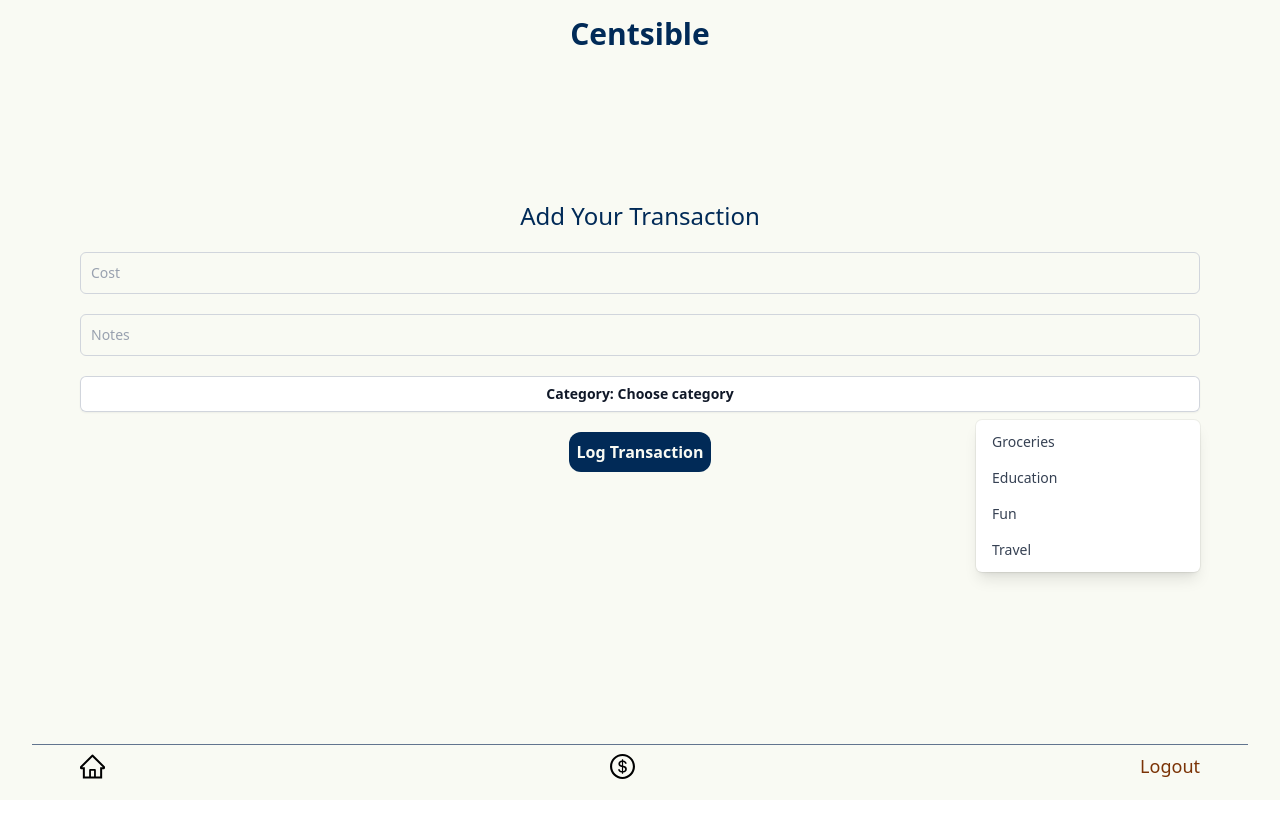
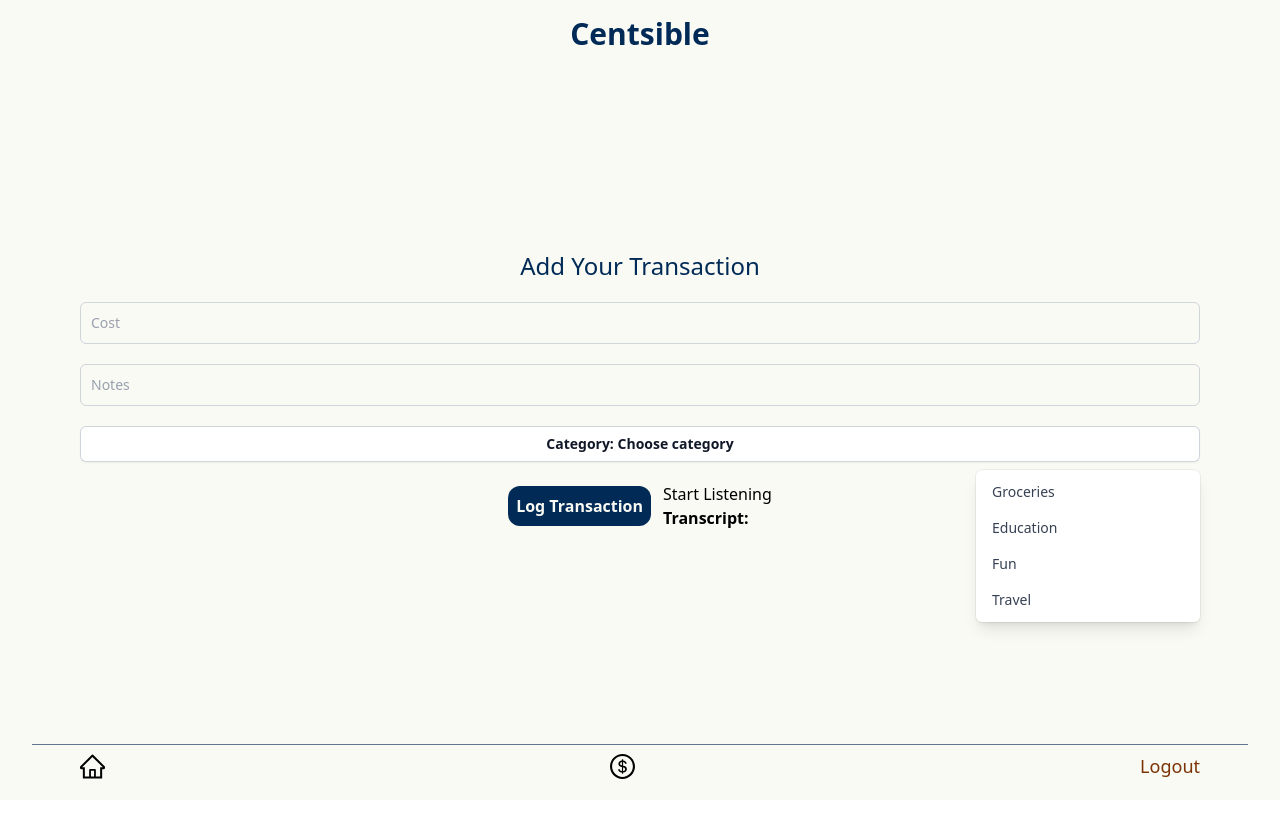
Before and after one commit to kiara-singh/Centsible, a React (Vite) app: page /dashboard in a window 1280 px wide. Shown: the top 818 px of the page. Built offline with nearby package versions, Linux system fonts and the light colour scheme.

Commit message:
audio input

```diff
--- a/src/App.jsx
+++ b/src/App.jsx
@@ -6,7 +6,7 @@ import Home from "./pages/home";
 import Filter from "./pages/filter";
 import { BrowserRouter as Router } from "react-router-dom";
 import { Routes, Route } from "react-router-dom";
-
+import SpeechToText from "./pages/voiceCommand";
 function App() {
   return (
     <Router>
@@ -18,6 +18,7 @@ function App() {
             <Route path="/dashboard" element={<Dashboard />} />
             <Route path="/home" element={<Home />} />
             <Route path="/filter/:category" element={<Filter />} />
+            <Route path="/voice" element={<SpeechToText />} />
           </Routes>
         </section>
       </div>
--- a/src/pages/dashboard.jsx
+++ b/src/pages/dashboard.jsx
@@ -1,16 +1,23 @@
-import React, { useState, useRef } from "react";
+import React, { useState, useRef, useEffect } from "react";
 import { doc, setDoc } from "firebase/firestore";
 import { auth, db } from "../firebase";
 import { Navbar } from "../components/navbar";
+import SpeechToText from "./voiceCommand";
 
 export default function Dashboard() {
   const [dropDown, setDropDown] = useState(false);
   const [error, setError] = useState("");
+  const [loading, setLoading] = useState(false);
+  const [audioStatus, setAudioStatus] = useState("");
 
   const categories = ["Groceries", "Education", "Fun", "Travel"];
   const notes = useRef("");
   const cost = useRef(0);
   const [category, setCategory] = useState("Choose category");
+
+  useEffect(() => {
+    setDropDown(false);
+  }, []);
 
   const handleSubmit = async (e) => {
     e.preventDefault();
@@ -31,14 +38,14 @@ export default function Dashboard() {
 
   return (
     <>
-      <div className="flex bg-[#f9faf3]">
+      <div className="flex flex-col bg-[#f9faf3] h-screen overflow-hidden">
         <div className="flex justify-center items-center mx-auto max-w-[80%] min-h-screen">
-          <h1 class="text-3xl font-bold font-Roboto absolute top-0 w-full py-4 bg-[#f9faf3] text-center text-[#012a57]">
+          <h1 className="text-3xl font-bold font-Roboto absolute top-0 w-full py-4 bg-[#f9faf3] text-center text-[#012a57]">
             Centsible
           </h1>
           <form
             onSubmit={handleSubmit}
-            className="absolute top-50 left-1/2 transform -translate-x-1/2 flex flex-col w-7/8 gap-5"
+            className="absolute top-1/2 left-1/2 transform -translate-x-1/2 -translate-y-1/2 flex flex-col w-7/8 gap-5"
           >
             <label className="font-medium text-center text-[#012a57] font-Roboto text-2xl">
               Add Your Transaction
@@ -46,14 +53,14 @@ export default function Dashboard() {
             <input
               type="number"
               ref={cost}
-              className="border border-gray-300 text-black text-sm rounded-md w-full p-2.5 y-600 placeholder:text-gray-400"
+              className="border border-gray-300 text-black text-sm rounded-md w-full p-2.5 placeholder:text-gray-400"
               placeholder="Cost"
               required
             />
             <input
               type="text"
               ref={notes}
-              className="border border-gray-300 text-black text-sm rounded-md w-full p-2.5 y-600 placeholder:text-gray-400"
+              className="border border-gray-300 text-black text-sm rounded-md w-full p-2.5 placeholder:text-gray-400"
               placeholder="Notes"
               required
             />
@@ -90,7 +97,7 @@ export default function Dashboard() {
                 </div>
               </div>
             </div>
-            <div className="items-center justify-center min-h-screen">
+            <div className="flex flex-row items-center justify-center gap-3">
               <center>
                 <button
                   type="submit"
@@ -99,7 +106,9 @@ export default function Dashboard() {
                   Log Transaction
                 </button>
               </center>
+              <SpeechToText className="m-3" />
             </div>
+            <p>{audioStatus}</p>
             {error && <p className="text-red-900">{error}</p>}
           </form>
         </div>
--- /dev/null
+++ b/src/pages/voiceCommand.jsx
@@ -0,0 +1,79 @@
+import React, { useState, useRef } from "react";
+import { categories } from "../constants";
+
+const SpeechToText = () => {
+  const [isListening, setIsListening] = useState(false);
+  const [transcript, setTranscript] = useState("");
+  const recognitionRef = useRef(null);
+
+  const toggleListening = () => {
+    if (
+      !("webkitSpeechRecognition" in window || "SpeechRecognition" in window)
+    ) {
+      alert("Speech recognition is not supported in this browser.");
+      return;
+    }
+
+    const SpeechRecognition =
+      window.SpeechRecognition || window.webkitSpeechRecognition;
+
+    if (!recognitionRef.current) {
+      recognitionRef.current = new SpeechRecognition();
+      recognitionRef.current.continuous = true;
+      recognitionRef.current.interimResults = true;
+      recognitionRef.current.lang = "en-US";
+
+      recognitionRef.current.onresult = (event) => {
+        let interimTranscript = "";
+        for (let i = event.resultIndex; i < event.results.length; i++) {
+          const result = event.results[i];
+          if (result.isFinal) {
+            setTranscript((prev) => prev + result[0].transcript + " ");
+          } else {
+            interimTranscript += result[0].transcript;
+          }
+        }
+
+        const categoryPattern = categories.join("|");
+        const pattern = new RegExp(
+          `(\\d+(?:\\.\\d{1,2})?)\\s*(?:dollars?|bucks)?\\s*(?:on|for)?\\s*(${categoryPattern})\\b(?:.*?\\s(.+))?`,
+          "i"
+        );
+        const match = interimTranscript.match(pattern);
+
+        if (match) {
+          const cost = parseFloat(match[1]);
+          const category = match[2];
+          const note = match[3] ? match[3].trim() : null;
+
+          console.log(cost, category, note);
+        }
+      };
+
+      recognitionRef.current.onerror = (e) => {
+        console.error("Speech recognition error:", e.error);
+      };
+    }
+
+    if (!isListening) {
+      recognitionRef.current.start();
+    } else {
+      recognitionRef.current.stop();
+    }
+
+    setIsListening((prev) => !prev);
+  };
+
+  return (
+    <div>
+      <button onClick={toggleListening}>
+        {isListening ? "Stop Listening" : "Start Listening"}
+      </button>
+      <p>
+        <strong>Transcript:</strong> {transcript}
+      </p>
+    </div>
+  );
+};
+
+export default SpeechToText;
```
